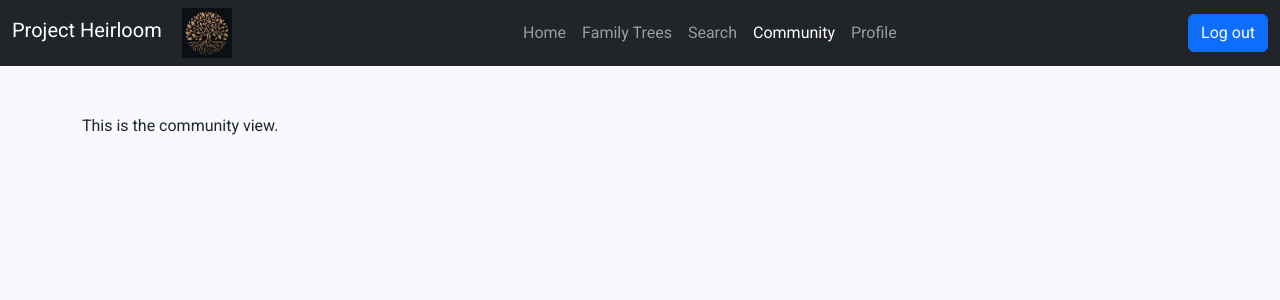
After one commit to agneholmen/heirloom-backend, a Django app: page /genealogy/community/ in a window 1280 px wide. The commit adds this page. Shown: the top 300 px of the page. Run offline with Django 5.2, Linux system fonts and the light colour scheme; the visitor is signed in with stand-in values (Sample User, id 1); some libraries are stand-ins or nearby versions.

Commit message:
Added private field to Image and Tree models. Added basic community page. Minor tweaks and fixes.

```diff
--- a/genealogy/models.py
+++ b/genealogy/models.py
@@ -59,6 +59,7 @@ class Tree(models.Model):
         upload_to=users_file_location,
         blank=True
     )
+    private = models.BooleanField(default=False)
 
     def clean(self):
         if Tree.objects.filter(user=self.user, name=self.name).exclude(id=self.id).exists():
@@ -384,6 +385,7 @@ class Image(models.Model):
     created = models.DateField(auto_now_add=True)
     slug = models.SlugField(max_length=200, blank=True)
     image = models.ImageField(upload_to=users_file_location)
+    private = models.BooleanField(default=False)
 
     def save(self, *args, **kwargs):
         if not self.slug:
@@ -446,6 +448,14 @@ def handle_family_cleanup(sender, instance, **kwargs):
         if (child.family.husband and not child.family.wife) or (child.family.wife and not child.family.husband) and child.family.children.count() == 1:
             child.family.delete()
 
+# Removes the photo file when you remove a Profile instance
+@receiver(post_delete, sender=Profile)
+def profile_post_delete_handler(sender, **kwargs):
+    profile = kwargs['instance']
+    if hasattr(profile, 'photo'):
+        storage, path = profile.photo.storage, profile.photo.path
+        storage.delete(path)
+
 # Removes the GEDCOM file when you remove a Tree instance
 @receiver(post_delete, sender=Tree)
 def tree_post_delete_handler(sender, **kwargs):
--- a/genealogy/static/css/person.css
+++ b/genealogy/static/css/person.css
@@ -1,6 +1,7 @@
 .person-options {
     /* This needs improvement */
     display: flex;
+    justify-content: center;
     align-items: center;
     max-width: 1200px;
     margin: 20px auto;
--- a/genealogy/templates/base.html
+++ b/genealogy/templates/base.html
@@ -15,7 +15,10 @@
 <body>
     <nav class="navbar navbar-expand-sm navbar-dark bg-dark">
         <div class="container-fluid">
-            <a class="navbar-brand" href="{% url "home" %}">Project Heirloom</a>
+            <div class="name-logo">
+                <a class="navbar-brand" href="{% url "home" %}">Project Heirloom</a>
+                <img src="{% static 'logo.JPG' %}" alt="logo" width="50" height="50">
+            </div>
             {% if request.user.is_authenticated %}
             <ul class="navbar-nav">
                 <li class="nav-item">
@@ -37,6 +40,9 @@
                 </li>
                 <li class="nav-item">
                     <a href="{% url "search" %}" class="nav-link {% if section == "search" %}active{% endif %}">Search</a>
+                </li>
+                <li class="nav-item">
+                    <a href="{% url "community" %}" class="nav-link {% if section == "community" %}active{% endif %}">Community</a>
                 </li>
                 <li class="nav-item">
                     <a href="{% url "edit_profile" %}" class="nav-link {% if section == "edit_profile" %}active{% endif %}">Profile</a>
--- /dev/null
+++ b/genealogy/templates/genealogy/community.html
@@ -0,0 +1,7 @@
+{% extends "base.html" %}
+
+{% block title %}Community{% endblock title %}
+
+{% block content %}
+<p>This is the community view.</p>
+{% endblock content %}
--- a/genealogy/templates/genealogy/view_images.html
+++ b/genealogy/templates/genealogy/view_images.html
@@ -12,18 +12,20 @@
     <div id="images-container">
         <div id="images-navbar">
             <a href="{% url 'person' person.id %}"><button type="button" class="btn btn-primary">{% bs_icon 'arrow-left' size="1.2em" color="#FFFFFF" %}Back to person</button></a>
-            <a href="{% url 'add_images' person.id %}"><button class="btn btn-success" type="button">Add Image</button></a>
+            <a href="{% url 'add_image' person.id %}"><button class="btn btn-success" type="button">Add Image</button></a>
         </div>
         <div id="view-images-container">
             {% if images %}
             {% for image in images %}
             <div class="image-container">
+                <div>
                     <h6>{{ image.title }}</h6>
                     <a href="#" hx-get="{% url 'view_image' person.id image.id %}"
                         hx-target="#modal-content" hx-trigger="click" hx-swap="innerHTML" data-bs-toggle="modal"
                         data-bs-target="#modal">
                         <img src="{% thumbnail image.image 150x0 crop='smart' %}">
                     </a>
+                </div>
                 <div class="image-container-options">
                     <a href="{% url 'edit_image' person.id image.id %}"><button class="btn btn-primary" type="button">Edit</button></a>
                     <a href="{% url 'delete_image' person.id image.id %}"><button class="btn btn-danger" type="button">Delete</button></a>
--- a/genealogy/urls.py
+++ b/genealogy/urls.py
@@ -5,6 +5,7 @@ from .views import views, person_views, tree_views
 urlpatterns = [
     path('', include('django.contrib.auth.urls')),
     path('', views.home, name='home'),
+    path('community/', views.community, name='community'),
     path('event/<int:id>/edit', person_views.edit_event, name='edit_event'),
     path('family-event/<int:id>/edit', person_views.edit_family_event, name='edit_family_event'),
     path('register/', views.register, name='register'),
@@ -20,7 +21,7 @@ urlpatterns = [
     path('person/<int:id>/add/child', person_views.add_person_as_child, name='add_person_as_child'),
     path('person/<int:id>/add/parent/<str:parent>', person_views.add_person_as_parent, name='add_person_as_parent'),
     path('person/<int:id>/images', person_views.view_images, name='view_images'),
-    path('person/<int:id>/images/add', person_views.add_images, name='add_images'),
+    path('person/<int:id>/images/add', person_views.add_image, name='add_image'),
     path('person/<int:person_id>/images/<int:image_id>/edit', person_views.edit_image, name='edit_image'),
     path('person/<int:person_id>/images/<int:image_id>/delete', person_views.delete_image, name='delete_image'),
     path('person/<int:person_id>/images/<int:image_id>/view', person_views.view_image, name='view_image'),
--- a/genealogy/views/person_views.py
+++ b/genealogy/views/person_views.py
@@ -1476,7 +1476,7 @@ def view_image(request, person_id, image_id):
 
 # person/<int:id>/images/add
 @login_required
-def add_images(request, id):
+def add_image(request, id):
     try:
         this_person = Person.objects.get(id=id)
         if this_person.tree.user != request.user:
--- a/genealogy/views/views.py
+++ b/genealogy/views/views.py
@@ -102,3 +102,13 @@ def edit_profile(request):
             'section': 'edit_profile'
         }
     )
+
+@login_required
+def community(request):
+    return render(
+        request,
+        'genealogy/community.html',
+        {
+            'section': 'community'
+        }
+    )
```
Also changed, not shown: genealogy/forms.py (+8 -3 lines), genealogy/static/css/images.css (+7 -2 lines), genealogy/migrations/0003_image_private.py (added), genealogy/migrations/0004_tree_private.py (added), genealogy/static/logo.JPG (added), genealogy/static/logo.png (deleted). Lines whose indentation alone changed are shown as unchanged.
